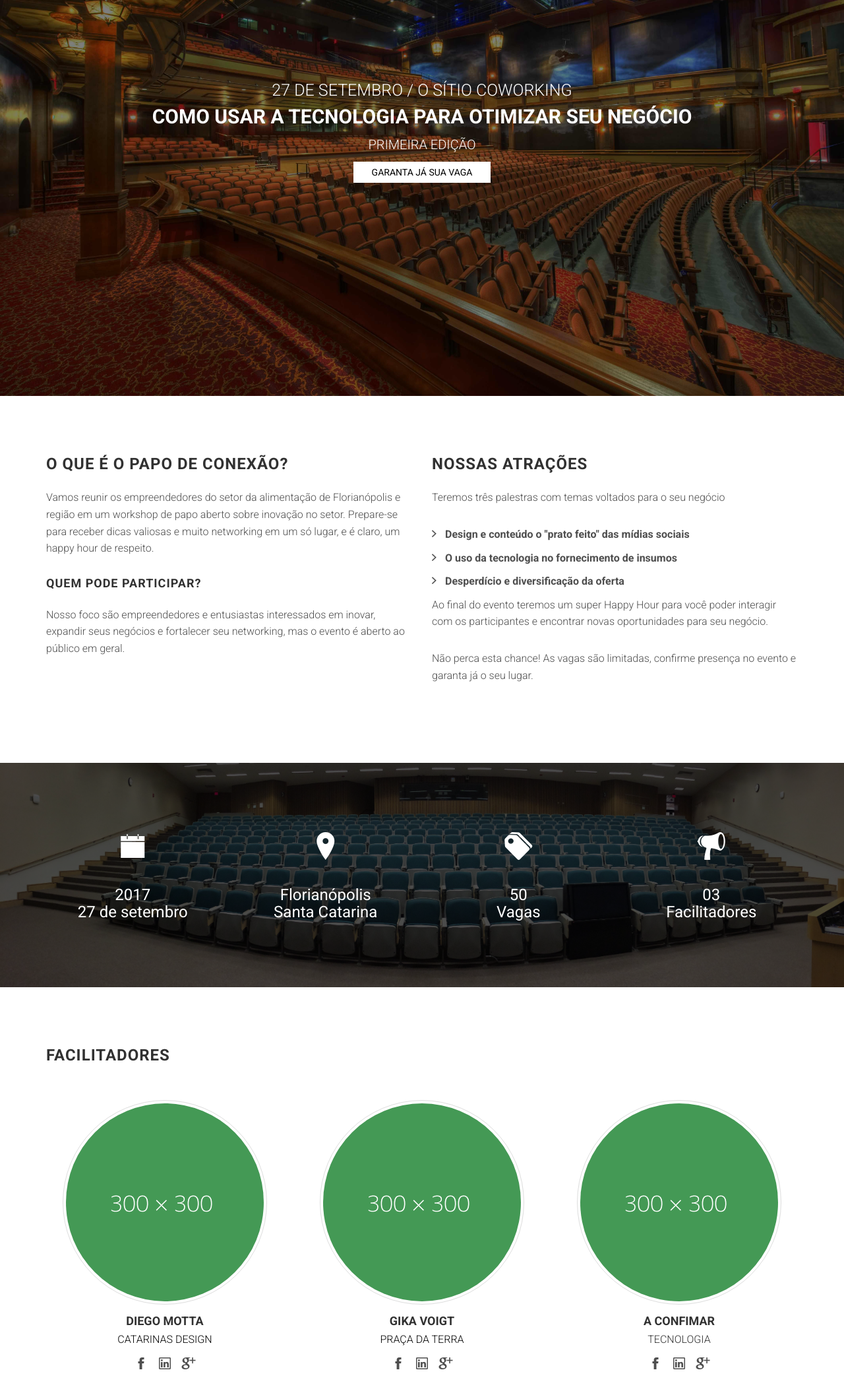
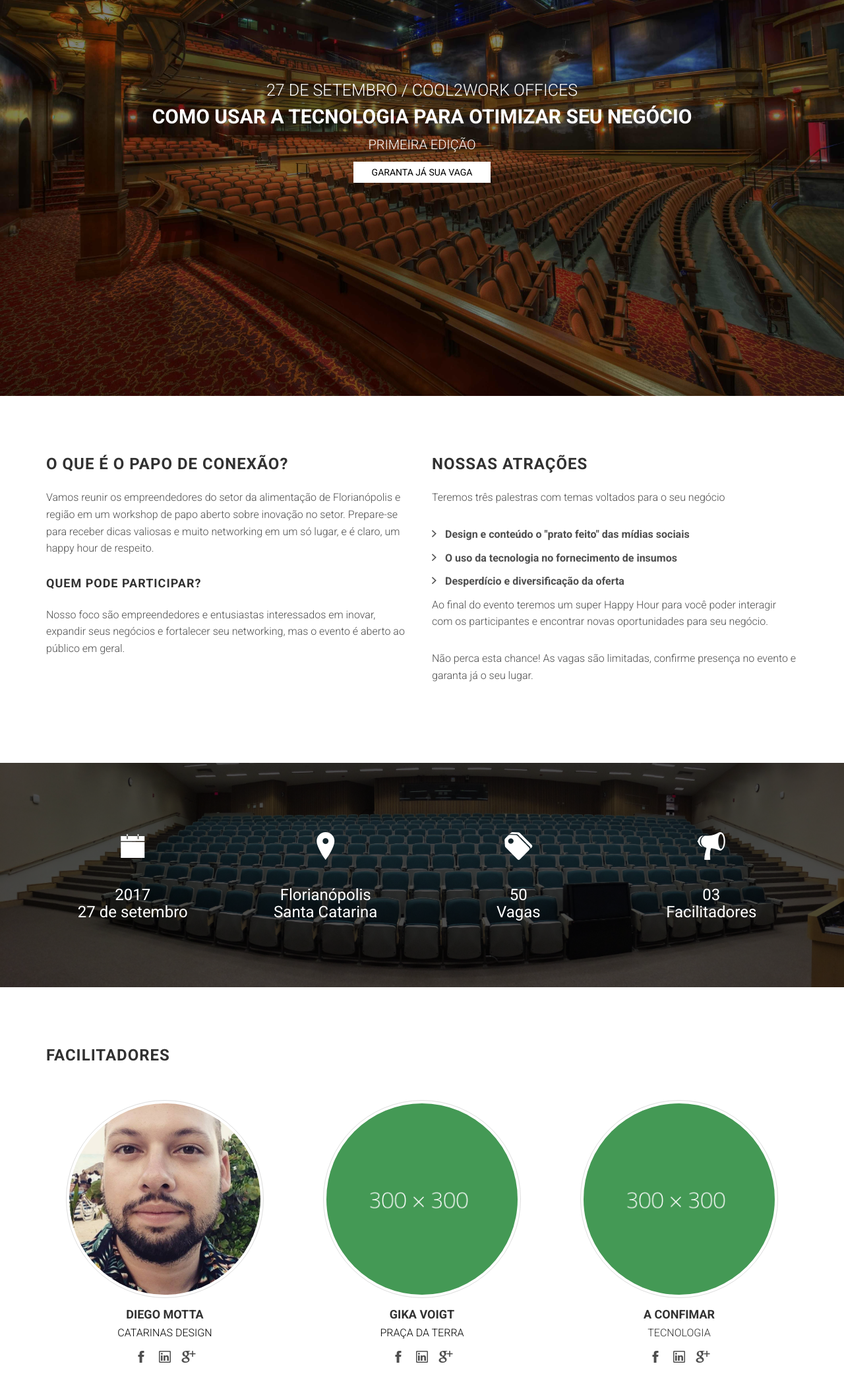
Before and after one commit to PetrusStarken/papo-de-conexao, a plain HTML site: page site/index.html in a window 1280 px wide. Shown: the part 200-2320 px from the top of the page at 66% size. Drawn offline with nearby package versions, Linux system fonts and the light colour scheme; some packages are replaced by stand-ins of ours; a script that the page names is missing.

Commit message:
correção no nome do local do evento

```diff
--- a/site/index.html
+++ b/site/index.html
@@ -13,13 +13,6 @@
     <link rel="stylesheet" href="https://cdnjs.cloudflare.com/ajax/libs/ionicons/2.0.1/css/ionicons.min.css">
     <link rel="stylesheet" href="main.css">
 
-    <style>
-        #map {
-        width: 100%;
-        height: 300px;
-        background-color: grey;
-        }
-    </style>
 </head>
 <body data-spy="scroll" data-target="#site-nav">
     <nav id="site-nav" class="navbar navbar-fixed-top navbar-custom">
@@ -63,7 +56,7 @@
     <header id="site-header" class="site-header valign-center">
         <div class="intro">
 
-            <h2>27 de setembro / O Sítio Coworking</h2>
+            <h2>27 de setembro / Cool2work Offices</h2>
 
             <h1>Como usar a tecnologia para otimizar seu negócio</h1>
 
@@ -158,7 +151,7 @@
                     <div class="speaker">
 
                         <figure>
-                            <img alt="" class="img-responsive img-circle img-thumbnail center-block" src="images/300x300.png">
+                            <img alt="" class="img-responsive img-circle img-thumbnail center-block" src="images/diego-motta.jpg">
                         </figure>
 
                         <h4>Diego Motta</h4>
@@ -278,12 +271,12 @@
                 <div class="col-sm-3">
                     <h3 class="section-title">Local do evento</h3>
                     <address>
-                        <p><b>cool2work offices</b><br /> Itacorubi<br /> Florianópolis - Brasil</p>
+                        <p><b>Cool2work Offices</b><br /> Itacorubi<br /> Florianópolis - Brasil</p>
                         <p>O coworking não se limita a start-ups e tecnologia.</p>
                     </address>
                 </div>
                 <div class="col-sm-9">
-                    <iframe src="https://www.google.com/maps/embed/v1/place?key=AIzaSyDmez-OToKYryf66wdiHa8atvD6a5OmnqE&q=cool2work,Florianopolis+BR" width="100%" height="450" frameborder="0" style="border:0" allowfullscreen></iframe>
+                    <iframe src="https://www.google.com/maps/embed/v1/place?key=AIzaSyDmez-OToKYryf66wdiHa8atvD6a5OmnqE&q=Cool2work+Offices,Florianopolis+BR" width="100%" height="450" frameborder="0" style="border:0" allowfullscreen></iframe>
                 </div>
             </div>
         </div>
--- a/site/main.css
+++ b/site/main.css
@@ -414,6 +414,10 @@ ul li {
 .speaker p {
   margin-bottom: 5px;
 }
+.speaker img {
+  max-width: 300px;
+  max-height: 300px;
+}
 .speaker img:hover {
   opacity: .7;
 }
```
